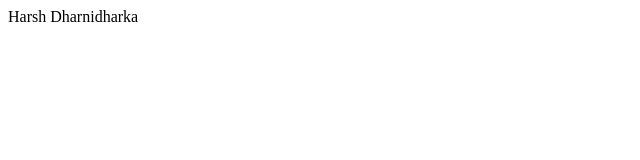
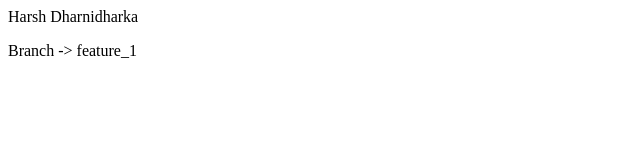
Before and after one commit to Harsh-D2005/My_Repo, a plain HTML site: page index.html in a window 1280 px wide. Shown: the whole page, without its empty margins (0-640 px from the left). Drawn offline with Linux system fonts and the light colour scheme.

Commit message:
feature_1 added

```diff
--- a/index.html
+++ b/index.html
@@ -1 +1,2 @@
 <p>Harsh Dharnidharka</p>
+<p>Branch -> feature_1</p>
```
